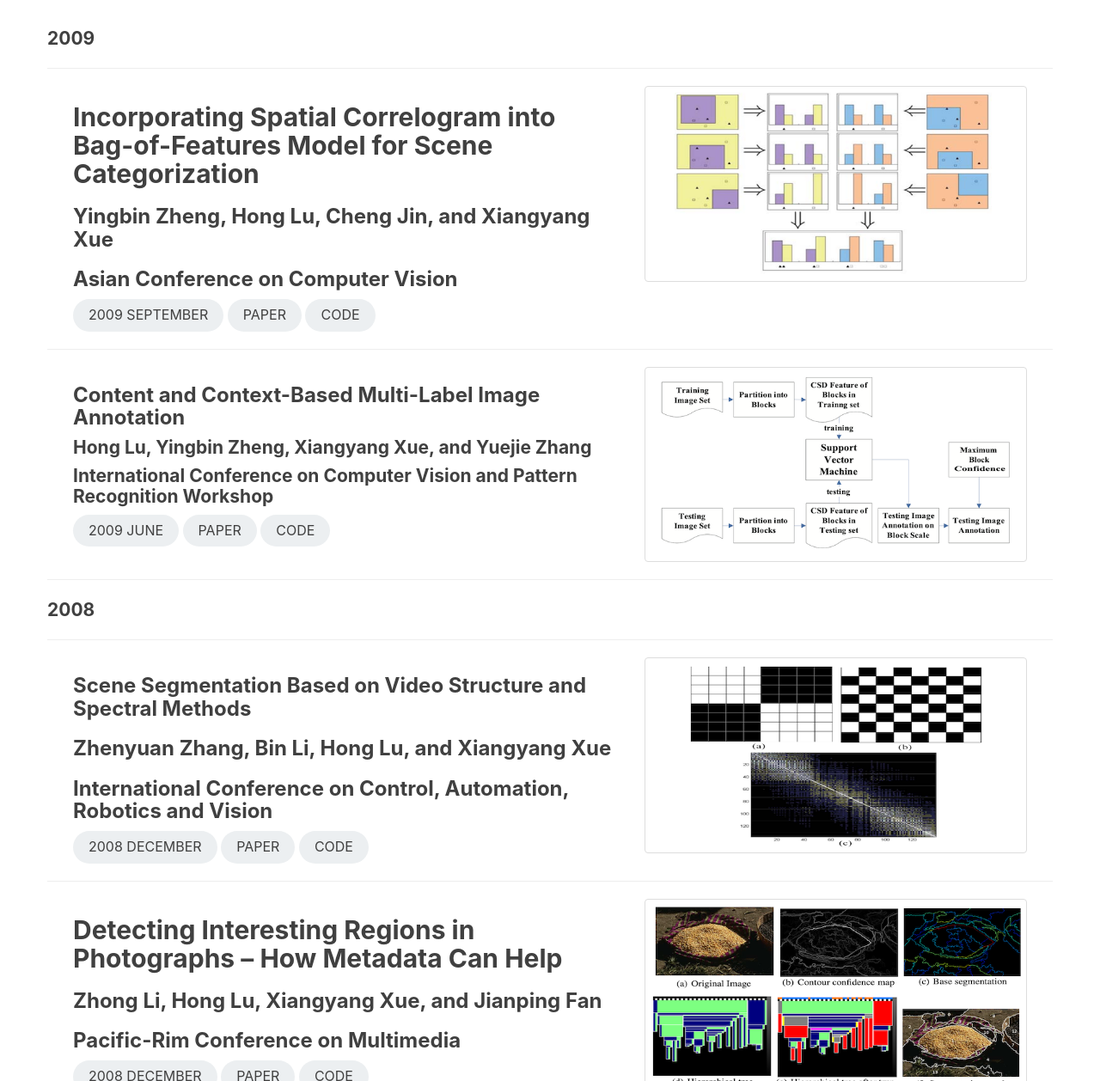
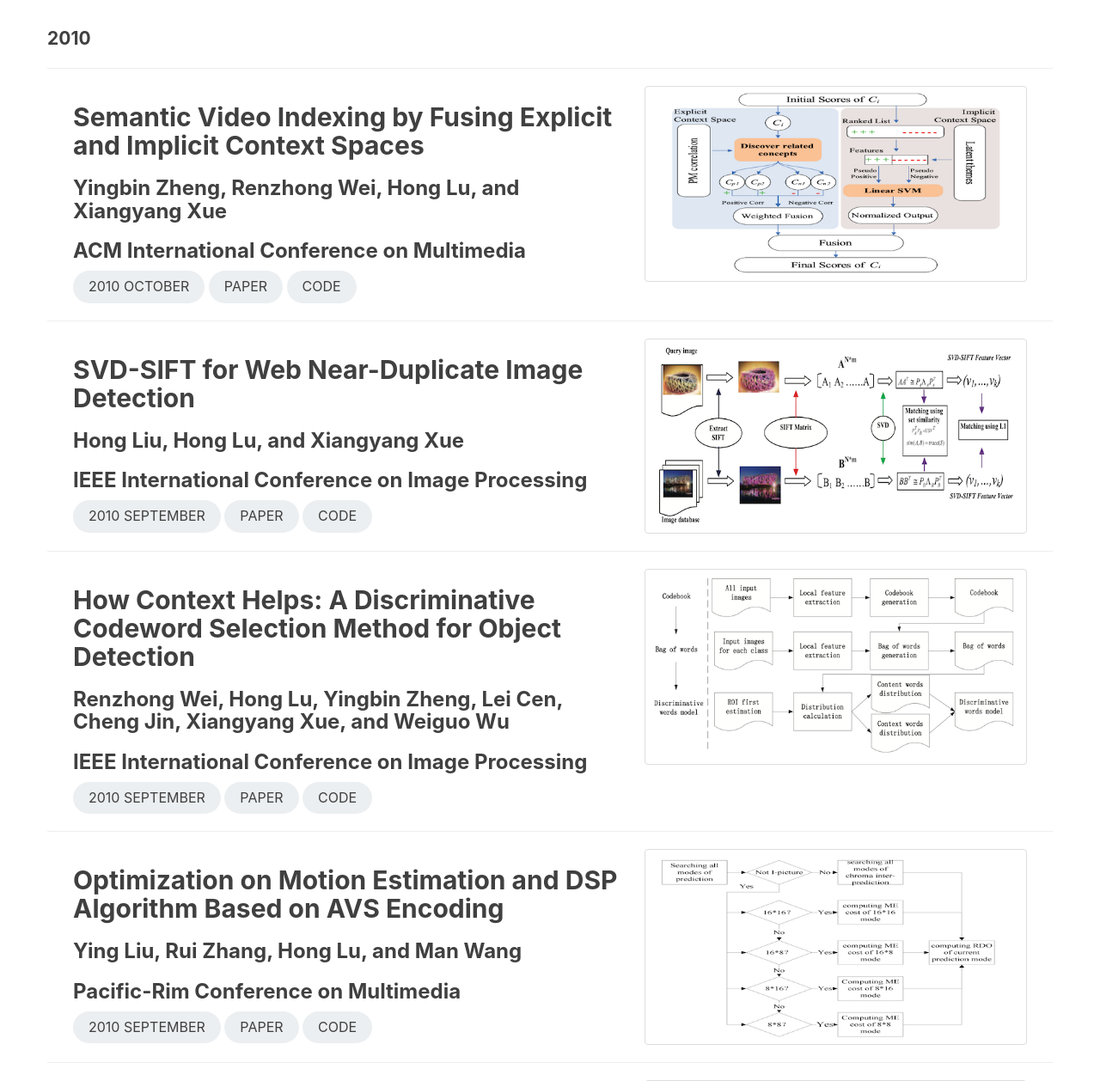
Before and after one commit to lunatics123/lunatics123.github.io, a Jekyll site: the page built from publications.html, in a window 1280 px wide and 1400 px high, scrolled down 276 px. Shown: the part 142-1400 px from the top of the window at 86% size. Built offline with Jekyll 4.4.1, drawn with Linux system fonts in a browser that asks for light colours; comment, search, counter and statistics services are not loaded; some of the changed text lies outside the part shown.

Commit message:
add papers of 2010

```diff
--- a/publications.html
+++ b/publications.html
@@ -5,6 +5,94 @@ header-img: img/pub_bg.jpg
 description: "Read Our Papers"
 permalink: /publications.html
 ---
+
+<h5 class="lead"><b>2010</b></h5>
+<hr>
+
+<section>
+    <div class="container">
+        <div class="col-lg-7">
+            <h2>Semantic Video Indexing by Fusing Explicit and Implicit Context Spaces</h2>
+            <h3>Yingbin Zheng, Renzhong Wei, Hong Lu, and Xiangyang Xue</h3>
+            <h3>ACM International Conference on Multimedia</h3>
+            <div class="post-tag round-xl">2010 October</div>
+            <a class="post-tag round-xl" href="https://dl.acm.org/doi/abs/10.1145/1873951.1874125">Paper</a>
+            <a class="post-tag round-xl">Code</a>
+        </div>
+        <div class="col-lg-5">
+            <img class="img-thumbnail" src="/img/papers/zheng2010semantic.png">
+        </div>
+    </div>
+</section>
+<hr>
+
+<section>
+    <div class="container">
+        <div class="col-lg-7">
+            <h2>SVD-SIFT for Web Near-Duplicate Image Detection</h2>
+            <h3>Hong Liu, Hong Lu, and Xiangyang Xue</h3>
+            <h3>IEEE International Conference on Image Processing</h3>
+            <div class="post-tag round-xl">2010 September</div>
+            <a class="post-tag round-xl" href="https://ieeexplore.ieee.org/abstract/document/5650235">Paper</a>
+            <a class="post-tag round-xl">Code</a>
+        </div>
+        <div class="col-lg-5">
+            <img class="img-thumbnail" src="/img/papers/liu2010svd.png">
+        </div>
+    </div>
+</section>
+<hr>
+
+<section>
+    <div class="container">
+        <div class="col-lg-7">
+            <h2>How Context Helps: A Discriminative Codeword Selection Method for Object Detection</h2>
+            <h3>Renzhong Wei, Hong Lu, Yingbin Zheng, Lei Cen, Cheng Jin, Xiangyang Xue, and Weiguo Wu</h3>
+            <h3>IEEE International Conference on Image Processing</h3>
+            <div class="post-tag round-xl">2010 September</div>
+            <a class="post-tag round-xl" href="https://ieeexplore.ieee.org/abstract/document/5651309">Paper</a>
+            <a class="post-tag round-xl">Code</a>
+        </div>
+        <div class="col-lg-5">
+            <img class="img-thumbnail" src="/img/papers/wei2010context.png">
+        </div>
+    </div>
+</section>
+<hr>
+
+<section>
+    <div class="container">
+        <div class="col-lg-7">
+            <h2>Optimization on Motion Estimation and DSP Algorithm Based on AVS Encoding</h2>
+            <h3>Ying Liu, Rui Zhang, Hong Lu, and Man Wang</h3>
+            <h3>Pacific-Rim Conference on Multimedia</h3>
+            <div class="post-tag round-xl">2010 September</div>
+            <a class="post-tag round-xl" href="https://link.springer.com/chapter/10.1007/978-3-642-15696-0_26">Paper</a>
+            <a class="post-tag round-xl">Code</a>
+        </div>
+        <div class="col-lg-5">
+            <img class="img-thumbnail" src="/img/papers/liu2010optimization.png">
+        </div>
+    </div>
+</section>
+<hr>
+
+<section>
+    <div class="container">
+        <div class="col-lg-7">
+            <h2>An Effective Method for Video Genre Classification</h2>
+            <h3>Jian-Feng Chen, Hong Lu, Renzhong Wei, Cheng Jin, and Xiangyang Xue</h3>
+            <h3>International Conference on Image and Video Retrieval</h3>
+            <div class="post-tag round-xl">2010 July</div>
+            <a class="post-tag round-xl" href="https://dl.acm.org/doi/abs/10.1145/1816041.1816058">Paper</a>
+            <a class="post-tag round-xl">Code</a>
+        </div>
+        <div class="col-lg-5">
+            <img class="img-thumbnail" src="/img/papers/chen2010effective.png">
+        </div>
+    </div>
+</section>
+<hr>
 
 <h5 class="lead"><b>2009</b></h5>
 <hr>
```
Also changed, not shown: img/papers/chen2010effective.png (added), img/papers/liu2010optimization.png (added), img/papers/liu2010svd.png (added), img/papers/wei2010context.png (added), img/papers/zheng2010semantic.png (added).
